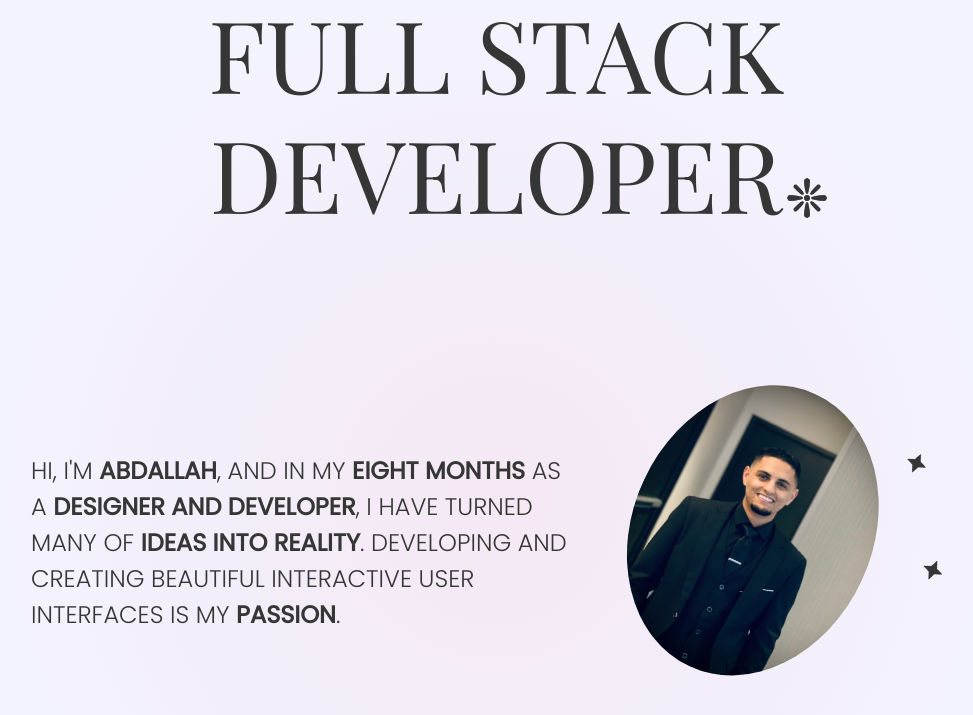
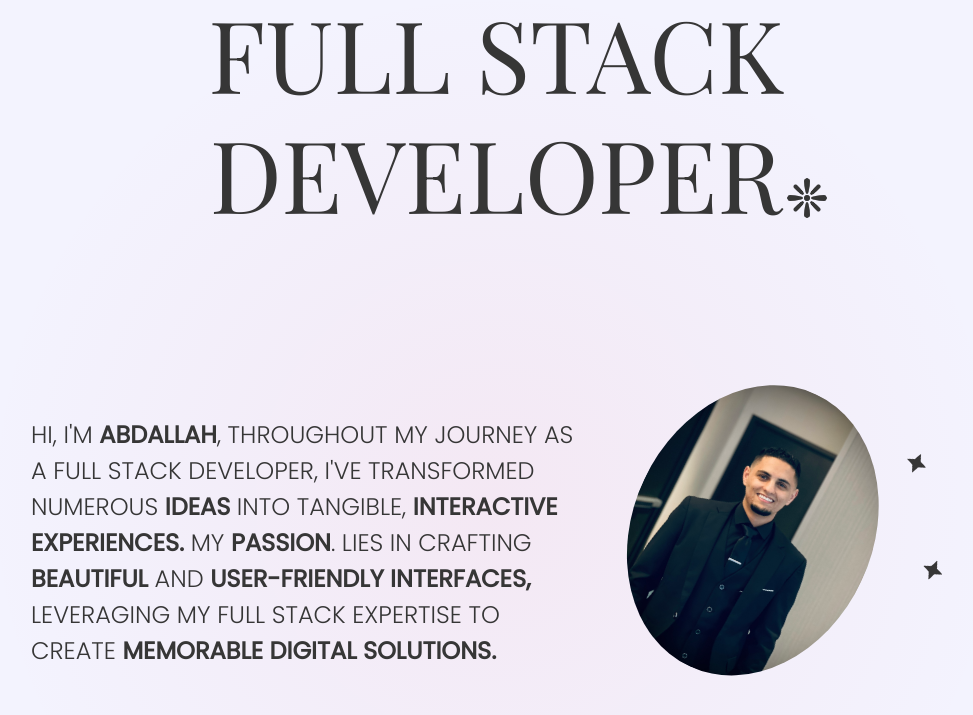
Before and after one commit to AbdallahNawras/Personal-Portfolio, a plain HTML site: page index.html in a window 1280 px wide. Shown: the part 386-1101 px from the top of the page, without its empty margins (144-1117 px from the left). Drawn offline with nearby package versions, Linux system fonts and the light colour scheme.

Commit message:
Updated portfolio

```diff
--- a/index.html
+++ b/index.html
@@ -69,12 +69,12 @@
             <div class="section-description d-grid">
                 <div class="scroll-reveal-left">
                     <p class="description">
-                        Hi, I'm <span class="text-bold">Abdallah</span>, and in my <span
-                        class="text-bold">Eight Months</span> as a <span class="text-bold">designer
-                        and developer</span>, I have turned many of <span
-                        class="text-bold">ideas into reality</span>. Developing and creating
-                        beautiful interactive user interfaces is my <span
-                        class="text-bold">passion</span>.
+                        Hi, I'm <span class="text-bold">Abdallah</span>, Throughout my journey as a
+                        full stack developer, I've transformed numerous <span class="text-bold">ideas </span>
+                        into tangible, <span class="text-bold">interactive </span> <span class="text-bold">experiences.</span> My <span
+                        class="text-bold">passion</span>. lies in crafting <span class="text-bold">beautiful </span> and <span
+                        class="text-bold">user-friendly interfaces, </span> leveraging my full stack expertise to create <span
+                        class="text-bold"> memorable digital solutions.</span>
                     </p>
                 </div>
                 <div class="scroll-reveal-right">
@@ -138,7 +138,7 @@
                     </div>
                 </a>
 
-                <a href="https://github.com/AbdallahNawras/NewDealsWebsite" target="_blank" class="portfolio-card portfolio-card-3">
+                <a href="https://newdealswebsite.onrender.com" target="_blank" class="portfolio-card portfolio-card-3">
                     <div class="card-image">
                         <img src="./assets/images/NewDealsWeb.PNG" alt="Shopping Web">
                     </div>
```
